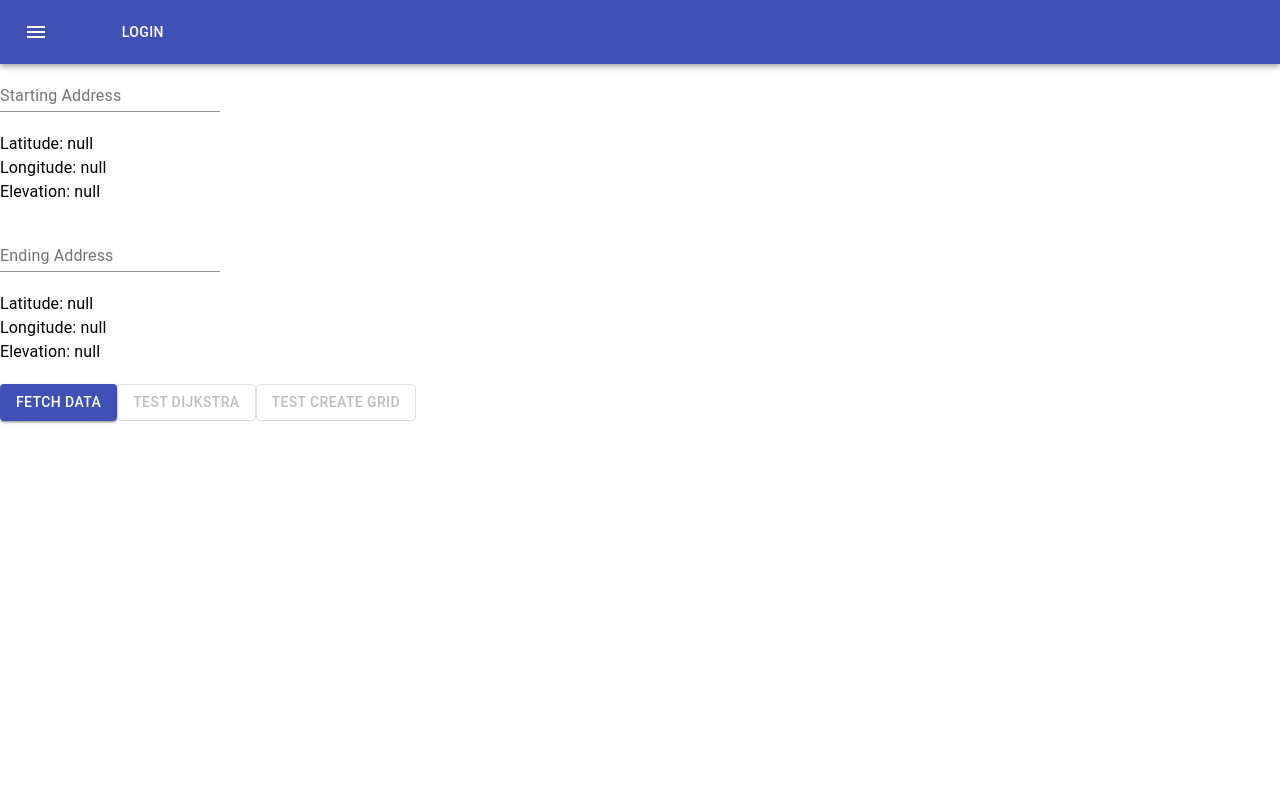
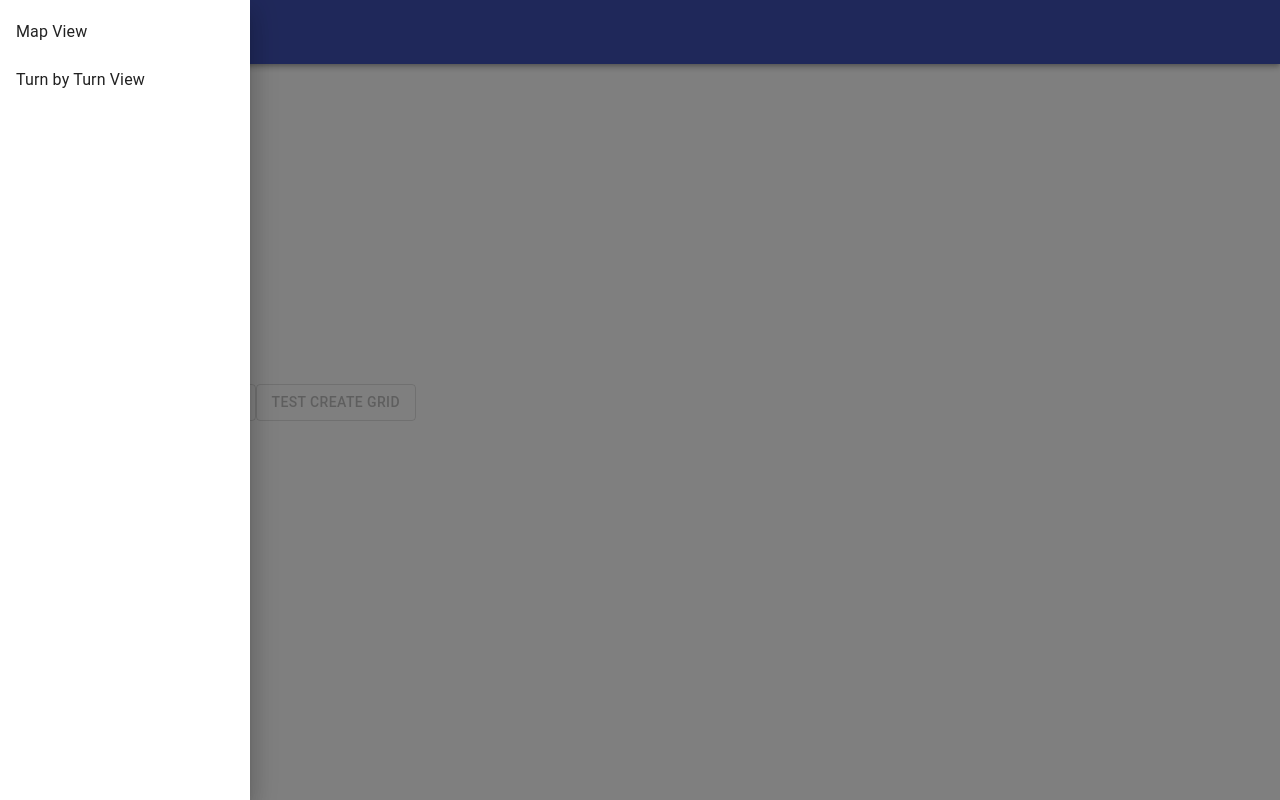
Before and after one commit to ZachSchaffer/EleNa, a React (Create React App) app: page /home in a window 1280 px wide. Both pictures are taken after a click on the button "menu". Built offline with nearby package versions, Linux system fonts and the light colour scheme.

Commit message:
Add drawer to NavBar

```diff
--- a/src/components/Navbar/Navbar.js
+++ b/src/components/Navbar/Navbar.js
@@ -2,26 +2,54 @@ import React from 'react';
 import AppBar from '@material-ui/core/AppBar';
 import Toolbar from '@material-ui/core/Toolbar';
 import Typography from '@material-ui/core/Typography';
-import Button from '@material-ui/core/Button';
+import { Drawer } from '@material-ui/core';
 import IconButton from '@material-ui/core/IconButton';
 import MenuIcon from '@material-ui/icons/Menu';
-import { Link } from '@material-ui/core';
+import { Link, List, ListItem, ListItemText } from '@material-ui/core';
 
 export default class Navbar extends React.Component {
+  constructor(props) {
+    super(props);
+    this.state = { drawerVisible: false };
+    this.toggleDrawer = this.toggleDrawer.bind(this);
+  }
+
+  toggleDrawer() {
+    this.setState({ drawerVisible: !this.state.drawerVisible });
+  }
+
   render() {
     return (
       <div>
         <AppBar position="static">
           <Toolbar>
-            <IconButton edge="start" color="inherit" aria-label="menu">
+            <IconButton
+              edge="start"
+              color="inherit"
+              aria-label="menu"
+              onClick={this.toggleDrawer}
+            >
               <MenuIcon />
             </IconButton>
             <Typography variant="h6">
               <Link href="/home"> News</Link>
             </Typography>
-            <Button color="inherit">Login</Button>
           </Toolbar>
         </AppBar>
+        <Drawer
+          anchor="left"
+          open={this.state.drawerVisible}
+          onClose={this.toggleDrawer}
+        >
+          <List style={{ width: 250 }}>
+            <ListItem button key={'Map View'}>
+              <ListItemText primary={'Map View'} />
+            </ListItem>
+            <ListItem button key={'Turn by Turn View'}>
+              <ListItemText primary={'Turn by Turn View'} />
+            </ListItem>
+          </List>
+        </Drawer>
       </div>
     );
   }
```
